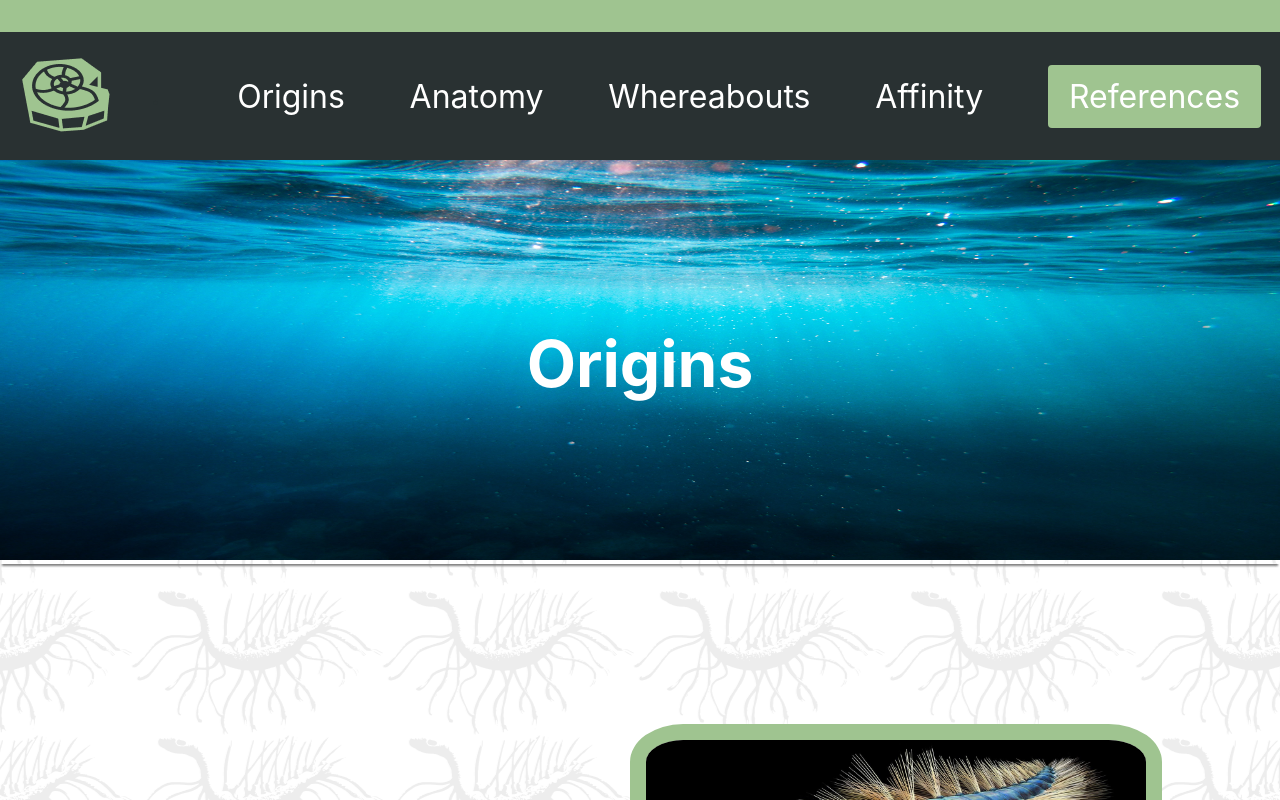
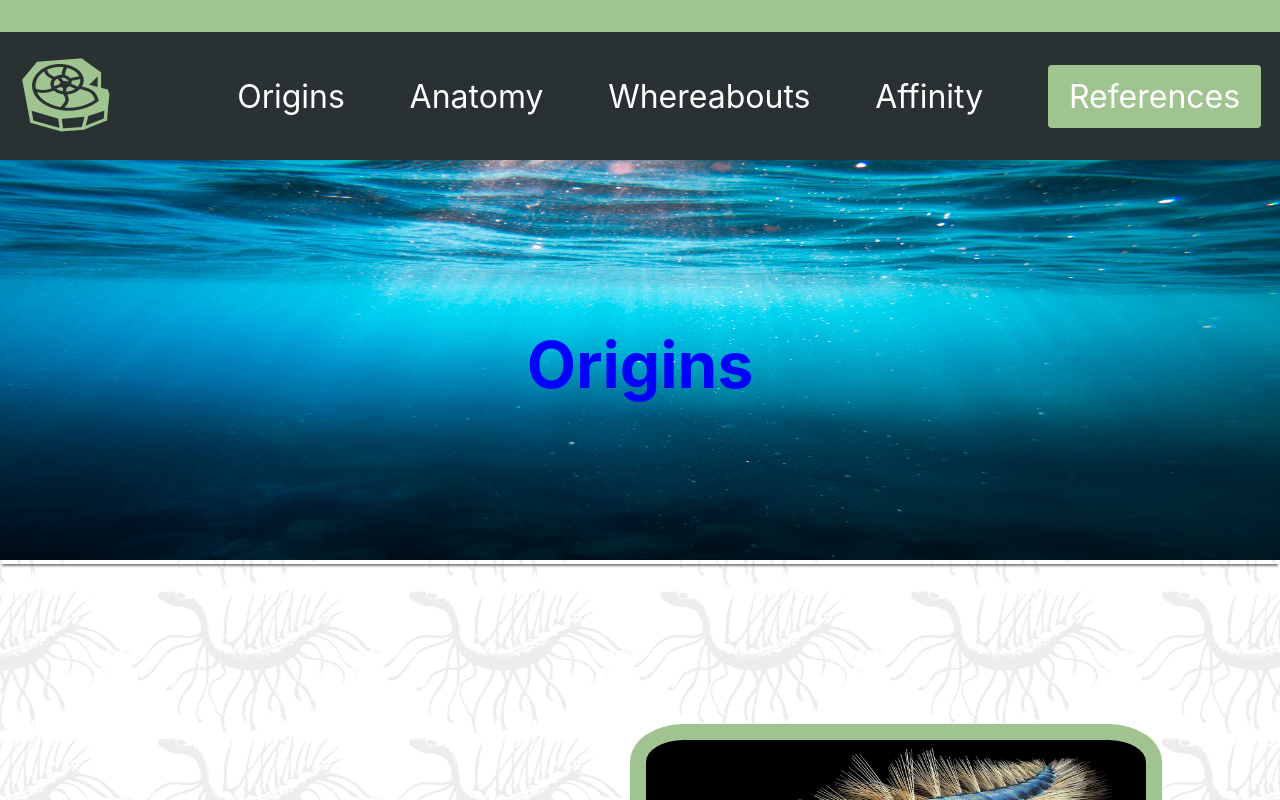
Before and after one commit to jorgeemejia/hgenia-dot-com, a React (Create React App) app: page /history in a window 1280 px wide. Shown: the top 800 px of the page. Built offline with nearby package versions, Linux system fonts and the light colour scheme.

Commit message:
centering shit

```diff
--- a/src/Pages/History.module.css
+++ b/src/Pages/History.module.css
@@ -1,5 +1,4 @@
 .history_page {
-    margin-top: 6rem;
     display: flex;
     flex-direction: column;
     gap: 10rem;
@@ -7,7 +6,7 @@
 
 .header {
     position: absolute;
-    top: 30%;
+    top: 40%;
     left: 50%;
     transform: translate(-50%, -50%);
     color: white;
@@ -15,9 +14,9 @@
 }
 
 .hero_section {
-    margin-top: -6rem;
+    position: relative;
+    text-align: center;
     box-shadow: 0 4px 2px -2px gray;
-
 }
 
 .hero_image {
@@ -58,13 +57,9 @@
     height: 417px;
 }
 
-@media (max-width: 2560px) {
+@media (max-width: 1440px) {
     .header {
-        color: white;
-        position: absolute;
-        top: 40%;
-        left: 50%;
-        font-size: 4rem;
+        color: blue;
     }
 
     .hero_image {
@@ -72,8 +67,6 @@
     }
 
     .image {
-        /* width: 400px;
-        height: 278px; */
         width: 500px;
         height: 347px;
     }
--- a/src/Pages/Whereabouts.module.css
+++ b/src/Pages/Whereabouts.module.css
@@ -1,5 +1,4 @@
 .whereabouts_page {
-    margin-top: 6rem;
     display: flex;
     flex-direction: column;
     gap: 10rem;
@@ -7,7 +6,7 @@
 
 .header {
     position: absolute;
-    top: 30%;
+    top: 40%;
     left: 50%;
     transform: translate(-50%, -50%);
     color: white;
@@ -15,8 +14,8 @@
 }
 
 .hero_section {
-    margin-top: -6rem;
-    box-shadow: 0 4px 2px -2px gray;
+    position: relative;
+    text-align: center;
 
 }
 
@@ -57,13 +56,9 @@
     height: 417px;
 }
 
-@media (max-width: 2560px) {
+@media (max-width: 1440px) {
     .header {
-        color: white;
-        position: absolute;
-        top: 40%;
-        left: 50%;
-        font-size: 4rem;
+        color: blue;
     }
 
     .hero_image {
@@ -71,8 +66,6 @@
     }
 
     .image {
-        /* width: 400px;
-        height: 278px; */
         width: 500px;
         height: 347px;
     }
```
